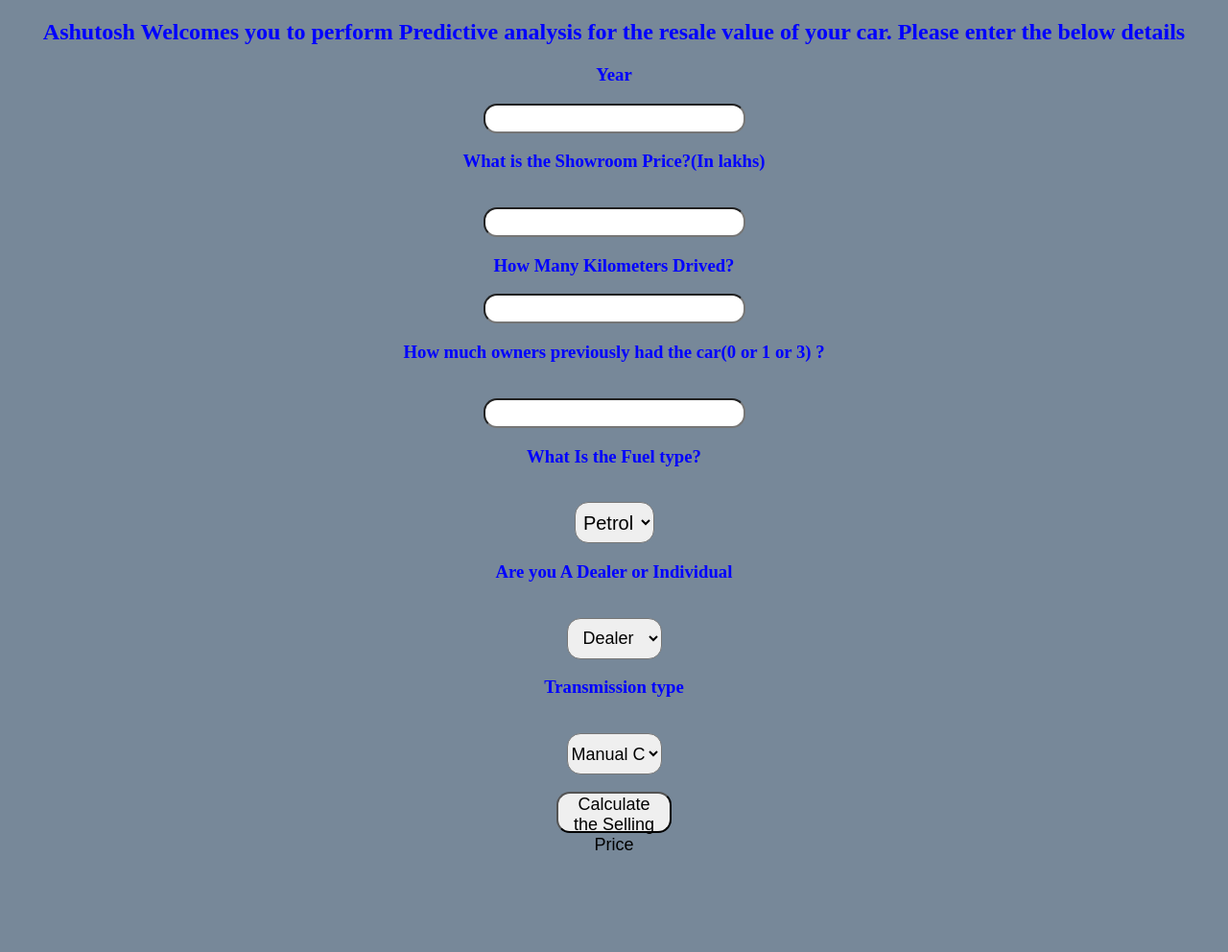
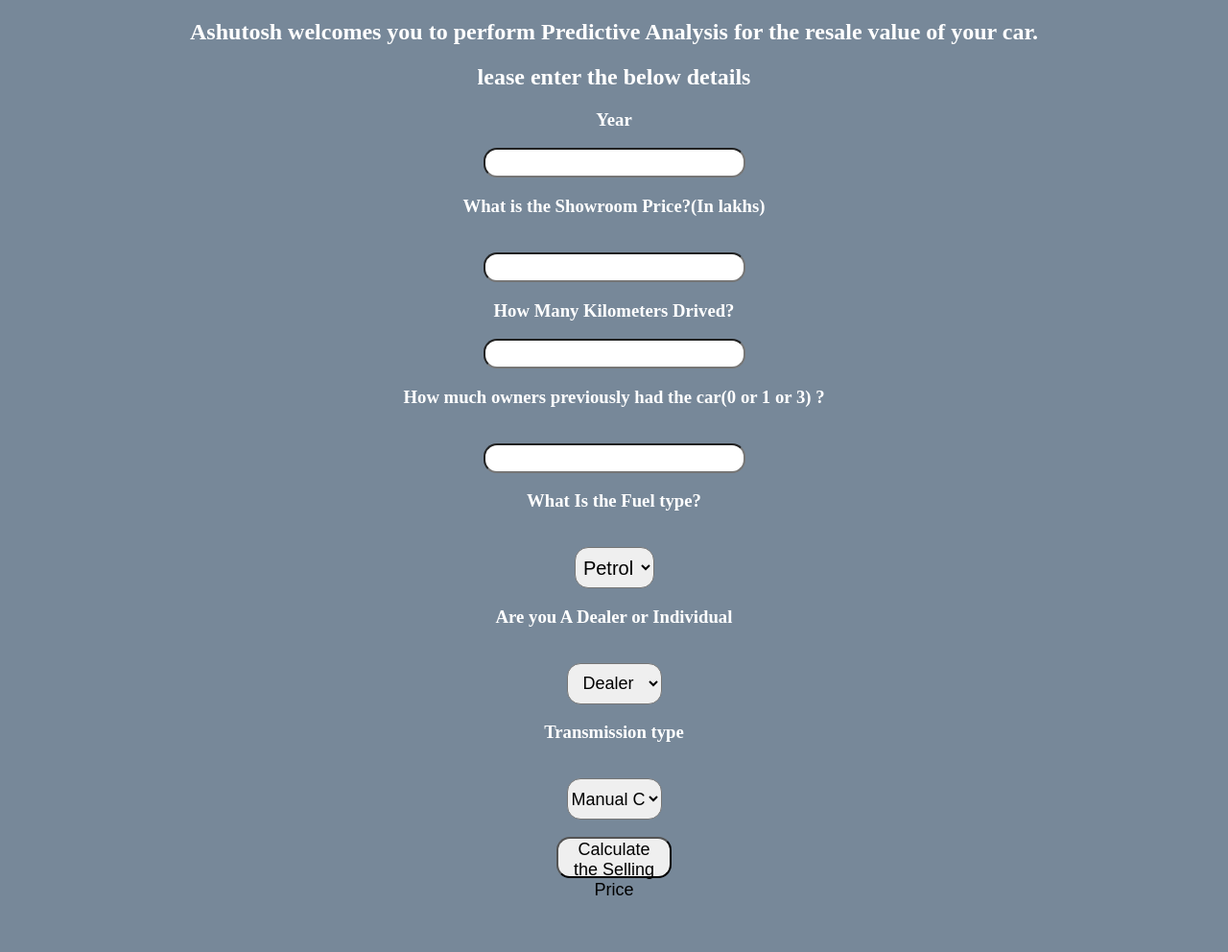
Before and after one commit to mumbaiashutosh/Car-Price-Prediction-K, a Flask app: page / in a window 1280 px wide. Shown: the whole page at 96% size. Before the commit the page ends 886 px from the top, so only its background shows below. Run offline with Flask 2, Linux system fonts and the light colour scheme; parts of the project's set-up code (start-up, migrations or seed data) failed here and were passed over.

Commit message:
Update index.html

```diff
--- a/templates/index.html
+++ b/templates/index.html
@@ -9,9 +9,10 @@
 
 <body>
 
-    <div style="color:blue">
+    <div style="color:white">
         <form action="{{ url_for('predict')}}" method="post">
-            <h2>Ashutosh Welcomes you to perform Predictive analysis for the resale value of your car. Please enter the below details</h2>
+            <h2>Ashutosh welcomes you to perform Predictive Analysis for the resale value of your car.</h2>
+            <h2> lease enter the below details</h2>
             <h3>Year</h3>
             <input id="first" name="Year" type="number ">
             <h3>What is the Showroom Price?(In lakhs)</h3><br><input id="second" name="Present_Price" required="required">
```
